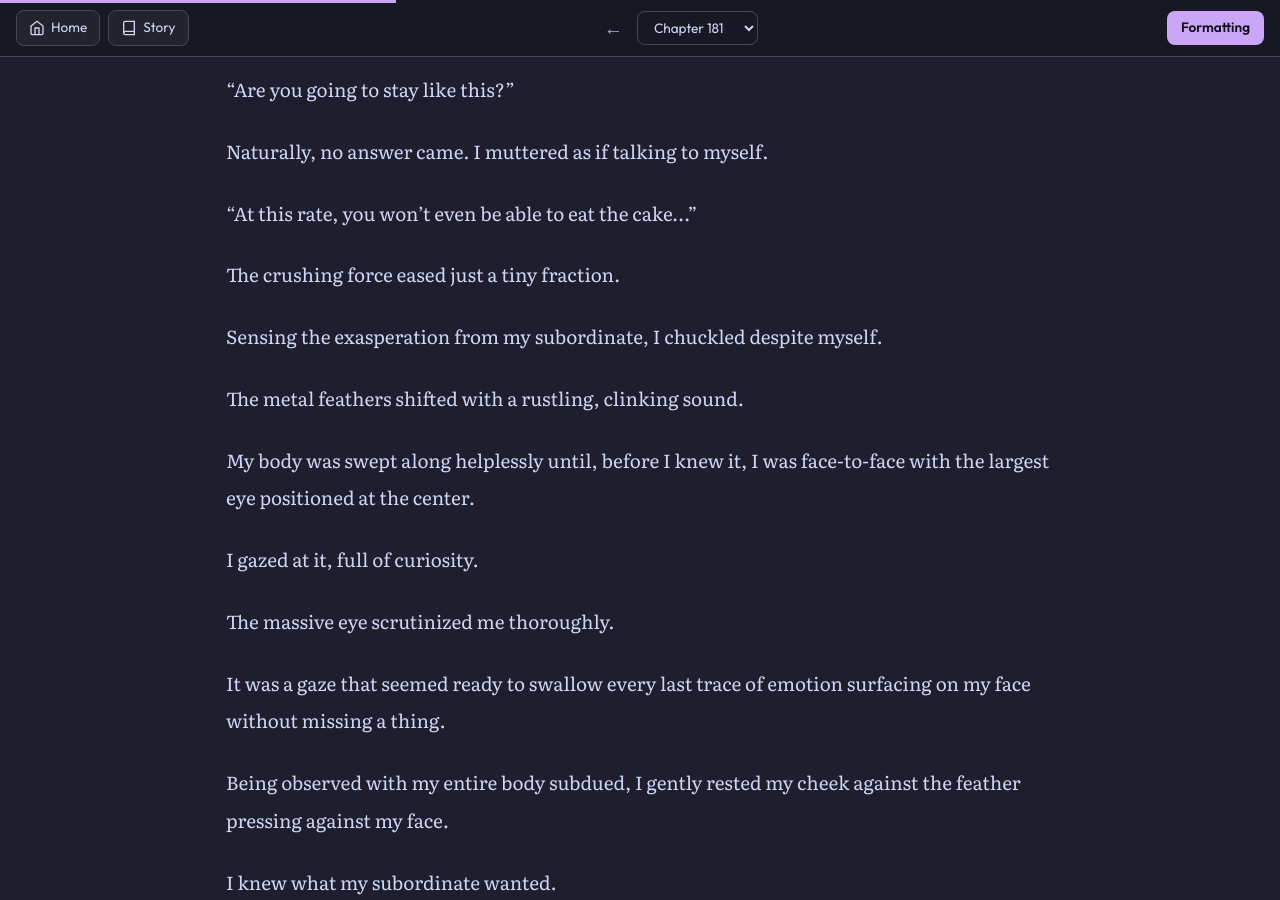
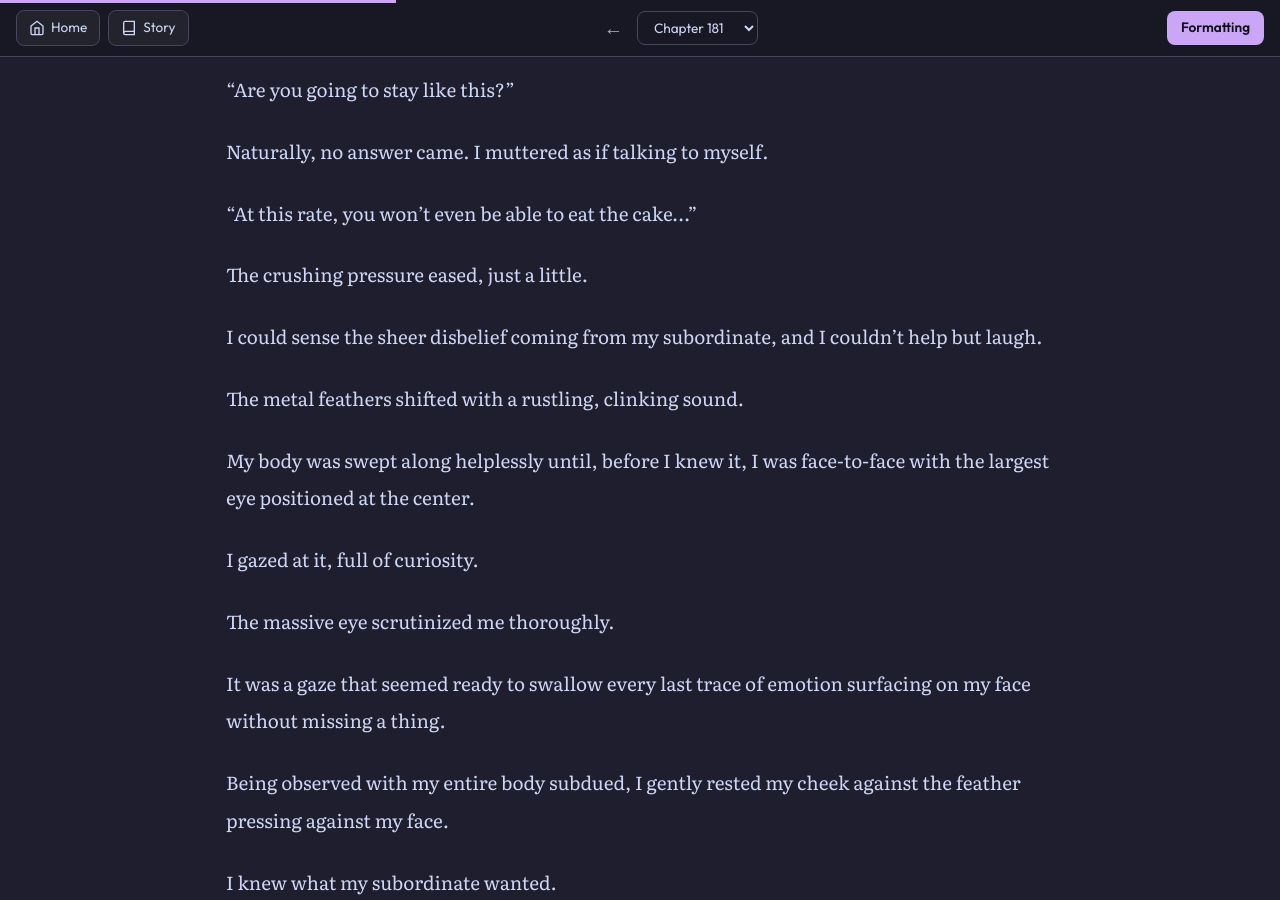
Before and after one commit to soleumn/soleumn.github.io, a Jekyll site: the page built from _chapters/eoshinki/ch181.md, in a window 1280 px wide and 900 px high, scrolled down 4246 px. Built offline with Jekyll 4.4.1, drawn with Linux system fonts in a browser that asks for light colours; comment, search, counter and statistics services are not loaded.

Commit message:
Update ch181.md

```diff
--- a/_chapters/eoshinki/ch181.md
+++ b/_chapters/eoshinki/ch181.md
@@ -130,9 +130,9 @@ Naturally, no answer came. I muttered as if talking to myself.
 
 “At this rate, you won't even be able to eat the cake...”
 
-The crushing force eased just a tiny fraction.
+The crushing pressure eased, just a little.
 
-Sensing the exasperation from my subordinate, I chuckled despite myself.
+I could sense the sheer disbelief coming from my subordinate, and I couldn’t help but laugh.
 
 The metal feathers shifted with a rustling, clinking sound.
 
```
